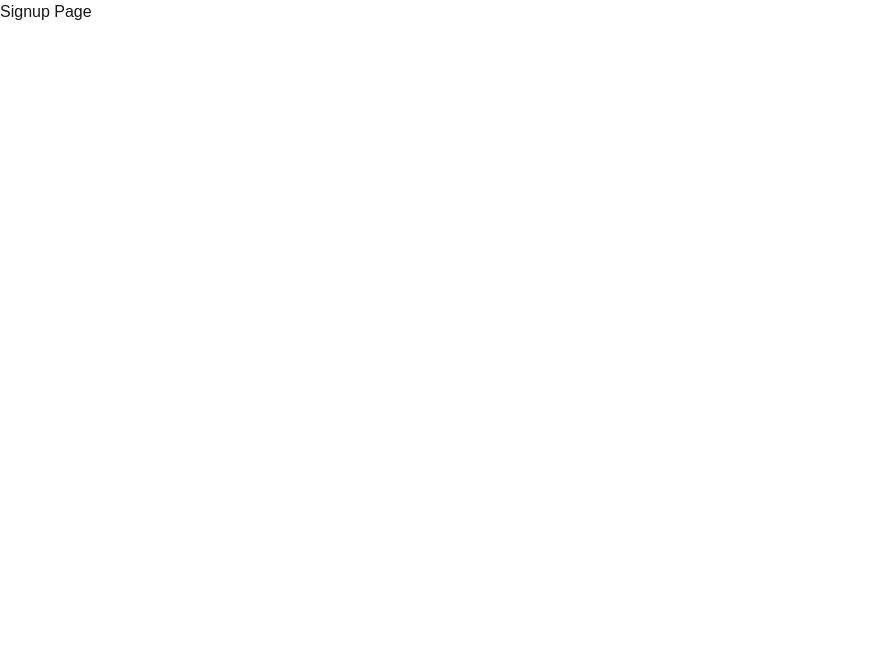
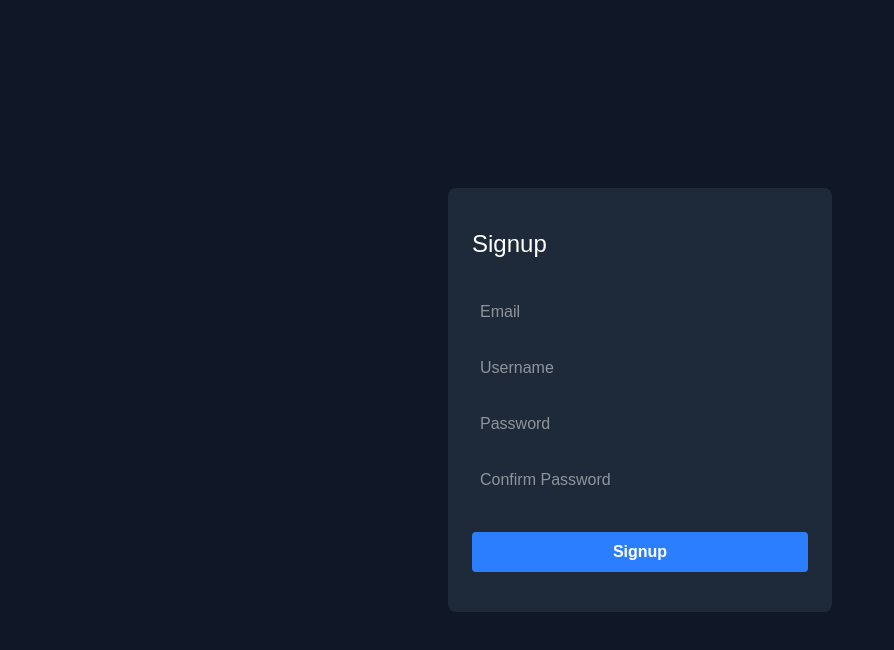
Before and after one commit to LucioFurnari/Reddit-clone-frontend, a Next.js app: page /signup in a window 1280 px wide. Shown: the top 650 px of the page, without its empty margins (0-894 px from the left). Built offline with nearby package versions, Linux system fonts and the light colour scheme.

Commit message:
feat: add signup form

```diff
--- a/src/app/signup/page.tsx
+++ b/src/app/signup/page.tsx
@@ -1,9 +1,11 @@
 "use client"
+
+import SignupForm from "@/components/SignupPage/SignupForm"
 
 export default function SignupPage() {
   return (
-    <main>
-      <h1>Signup Page</h1>
+    <main className="h-screen flex justify-center items-center bg-gray-900">
+      <SignupForm />
     </main>
   )
 };
```
